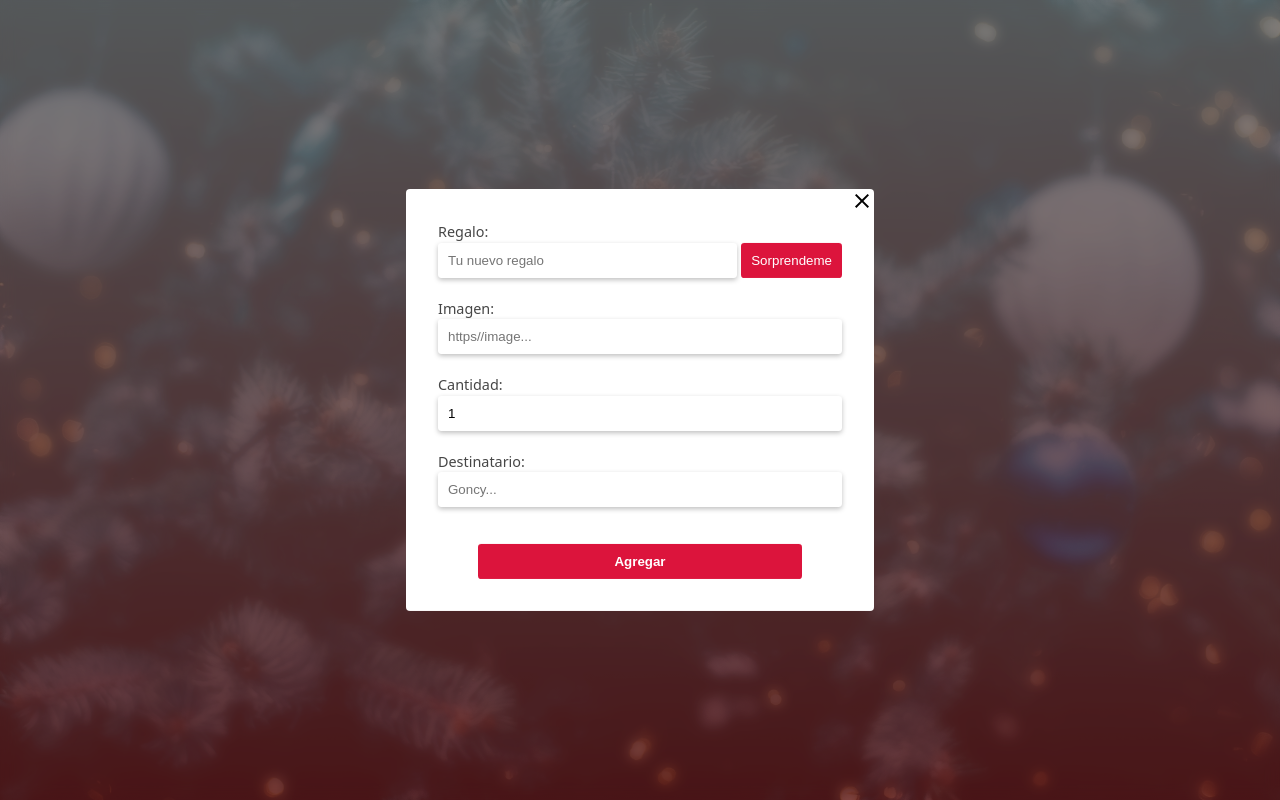
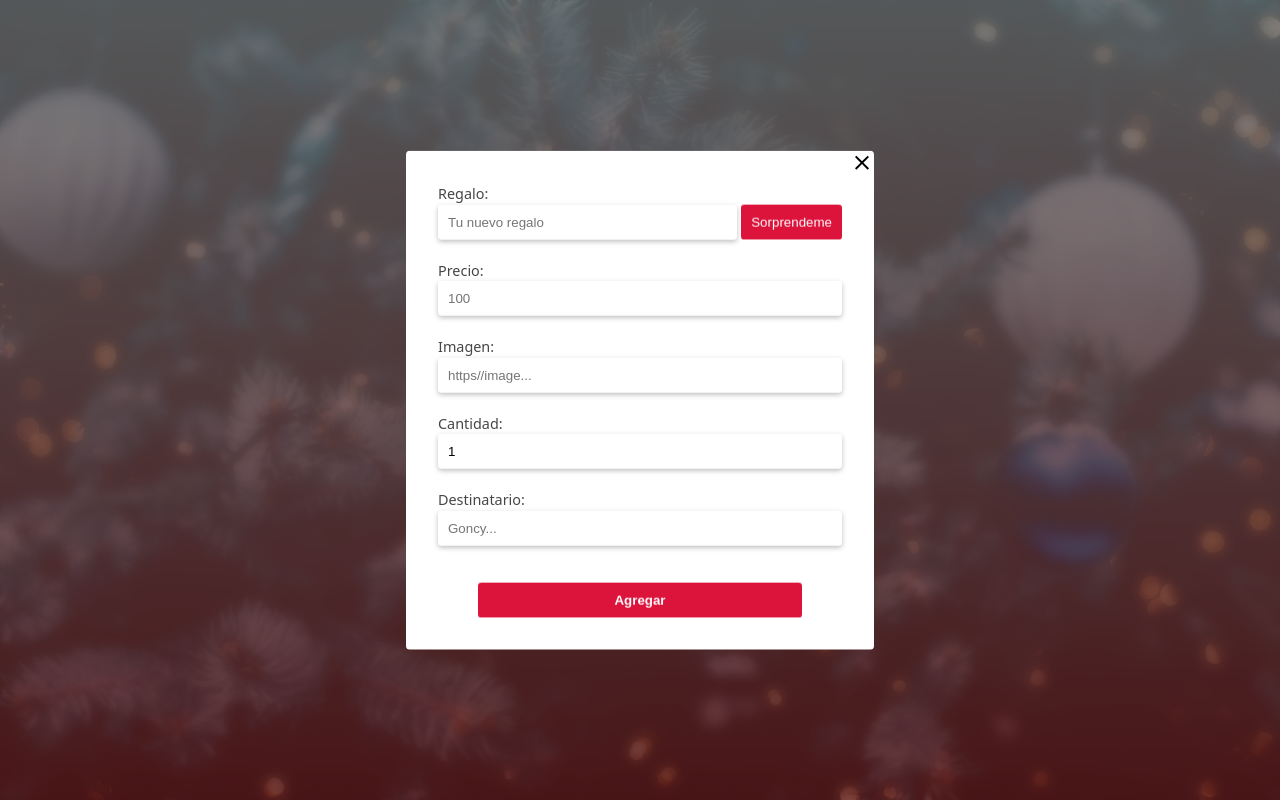
Before and after one commit to francisco-solis99/adviency, a React (Vite) app: page / in a window 1280 px wide. Both pictures are taken after a click on the button "Agregar Regalo". Built offline with nearby package versions, Linux system fonts and the light colour scheme.

Commit message:
feat: :sparkles: #day17 add price input and print the total price for each gift

```diff
--- a/src/components/FormAddEditGift/FormAddEditGift.jsx
+++ b/src/components/FormAddEditGift/FormAddEditGift.jsx
@@ -9,6 +9,7 @@ import { useEffect } from 'react';
 export function FormAddEditGift({action = 'add', createNewGift, gifts, updateGift, giftToUpdate}) {
   const formRef = useRef(null);
   const inputNameRef = useRef(null)
+  const inputPriceRef = useRef(null)
   const inputQuantityRef = useRef(null)
   const inputImageRef = useRef(null)
   const inputRecipientRef = useRef(null)
@@ -69,6 +70,7 @@ export function FormAddEditGift({action = 'add', createNewGift, gifts, updateGif
 
     const gift = {
       name: inputNameRef.current.value,
+      price: inputPriceRef.current.value,
       quantity: inputQuantityRef.current.value,
       image: inputImageRef.current.value,
       recipient: inputRecipientRef.current.value
@@ -111,6 +113,21 @@ export function FormAddEditGift({action = 'add', createNewGift, gifts, updateGif
           }
         </div>
       </label>
+      <label htmlFor="price" className='gift__label'>
+        <span>Precio:</span>
+        <input type="text"
+          className='gift__input'
+          placeholder='100'
+          name='price'
+          id='price'
+          ref={inputPriceRef}
+          defaultValue={giftToUpdate?.price ?? ''}
+          required
+          tabIndex="5"
+          pattern='^[1-9]\d*$'
+          aria-describedby="image-validation"
+        />
+      </label>
       <label htmlFor="image" className='gift__label'>
         <span>Imagen:</span>
         <input type="url"
@@ -121,7 +138,7 @@ export function FormAddEditGift({action = 'add', createNewGift, gifts, updateGif
           ref={inputImageRef}
           defaultValue={giftToUpdate?.image ?? ''}
           required
-          tabIndex="5"
+          tabIndex="6"
           aria-describedby="image-validation"
         />
       </label>
@@ -134,7 +151,7 @@ export function FormAddEditGift({action = 'add', createNewGift, gifts, updateGif
           ref={inputQuantityRef} min={1}
           defaultValue={giftToUpdate?.quantity ?? "1"}
           pattern='^[1-9]\d*$'
-          tabIndex="6"
+          tabIndex="7"
           aria-describedby="quantity-validation"
         />
       </label>
@@ -147,14 +164,14 @@ export function FormAddEditGift({action = 'add', createNewGift, gifts, updateGif
           placeholder='Goncy...'
           defaultValue={giftToUpdate?.recipient ?? ''}
           ref={inputRecipientRef}
-          tabIndex="7"
+          tabIndex="8"
           aria-describedby="recipient-validation"
         />
       </label>
       <button type="submit"
         title='Agregar regalo'
         className='app__button gift__add'
-        tabIndex="8"
+        tabIndex="9"
       >
         {
           action === 'add' ? 'Agregar' : 'Editar'
--- a/src/components/ListGifts/ListGifts.jsx
+++ b/src/components/ListGifts/ListGifts.jsx
@@ -32,7 +32,10 @@ export function ListGifs({gifts, deleteGiftById, editGift}) {
                               {gift.name}
                             </span>
                             <span>
-                              {gift.quantity > 1 && `(${gift.quantity})`}
+                              {gift.quantity > 1 && ` (${gift.quantity})`}
+                            </span>
+                            <span>
+                              {` - $ ${(gift.quantity * gift.price).toFixed(2)}`}
                             </span>
                           </p>
                           <span className='gift__recipient'>{gift.recipient}</span>
```
